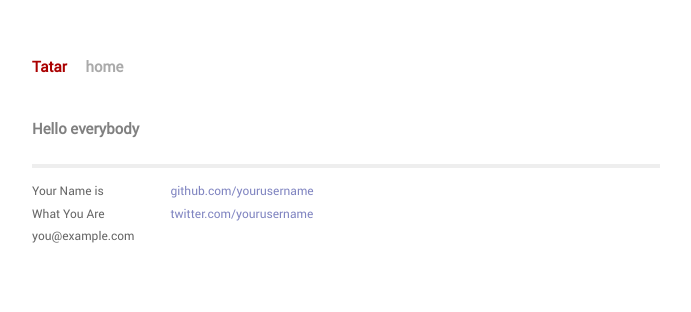
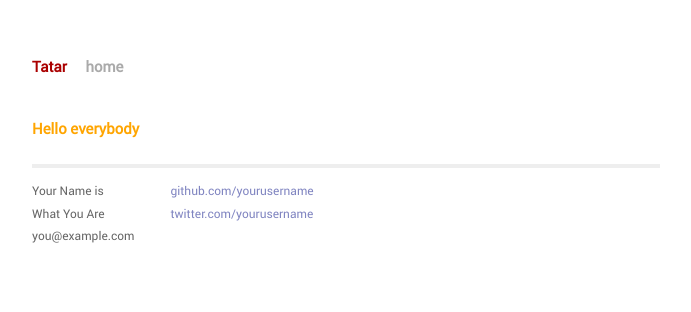
Before and after one commit to kaliningrad-tatar/kaliningrad-tatar.github.io, a Jekyll site: the page built from index.html, in a window 1280 px wide. Shown: the top 312 px of the page, without its empty margins (294-985 px from the left). Built offline with Jekyll 4.4.1, drawn with Linux system fonts in a browser that asks for light colours; nearby versions of some CDN libraries; library files that are not in the unit come from our copies; Markdown is read by kramdown in place of the engine named in the settings.

Commit message:
change color

```diff
--- a/css/_1_common.sass
+++ b/css/_1_common.sass
@@ -2,4 +2,4 @@
 	color: $color
 	font-family: $main-font
 h1
-	color: grey
+	color: $accent
--- a/css/_2_vars.sass
+++ b/css/_2_vars.sass
@@ -1,3 +1,3 @@
-$color: #222
-$accent: green
+$color: green
+$accent: orange
 $main-font: "RobotoRegular", $helvetica
```
Also changed, not shown: css/main.min.css.
